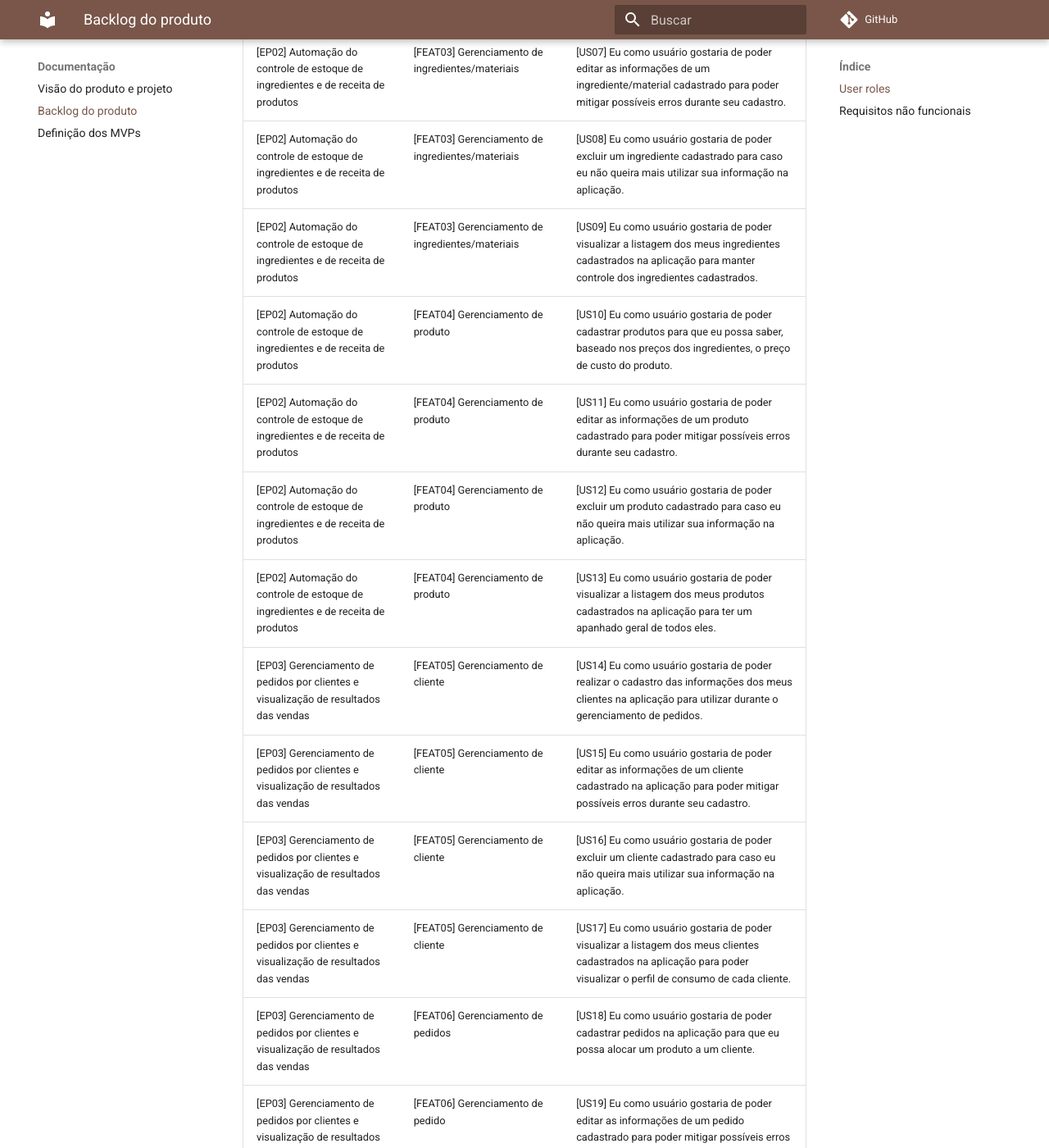
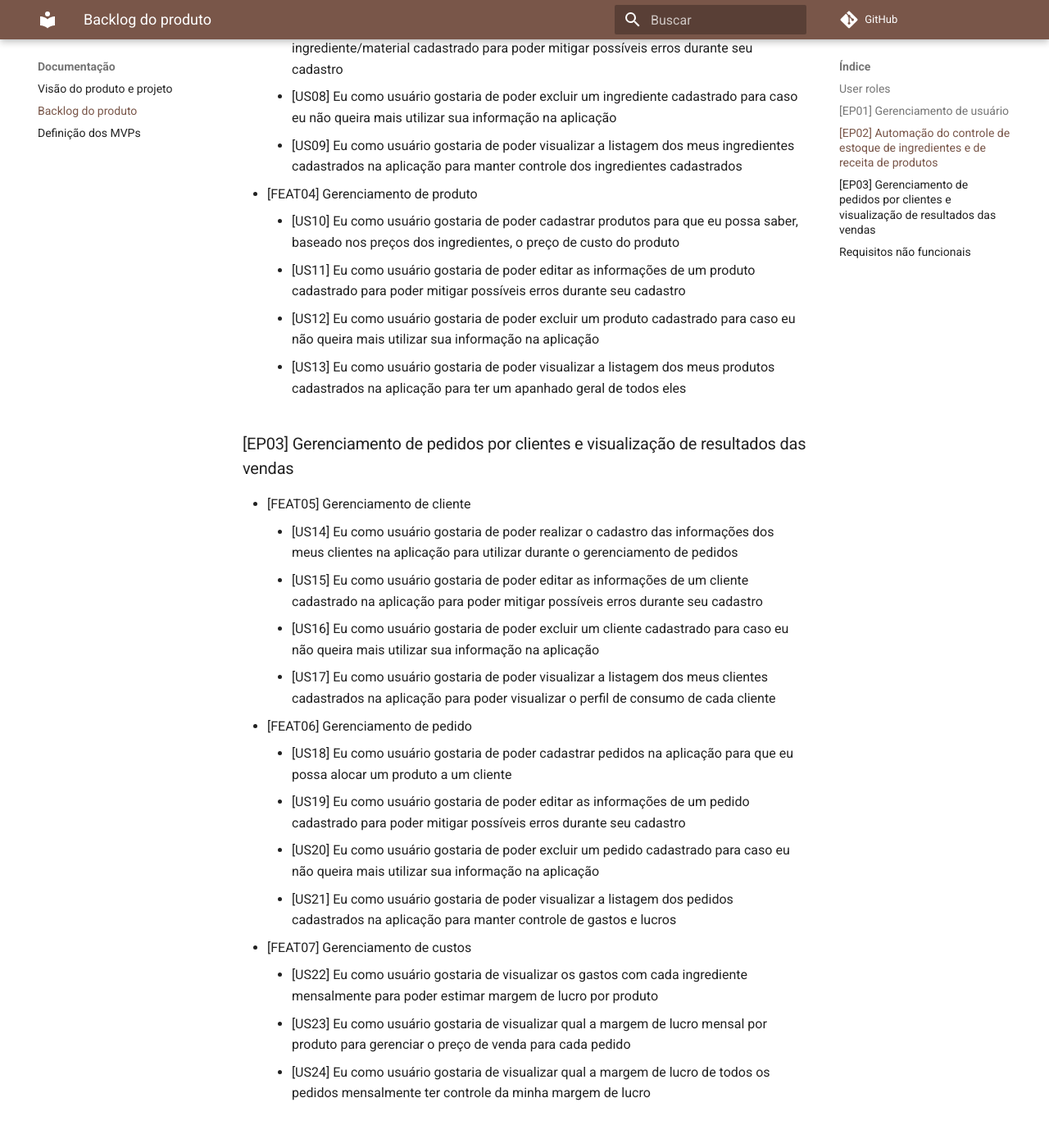
Before and after one commit to mdsreq-fga-unb/2022.2-Receitalista, an MkDocs documentation site: the page built from docs/backlog_do_produto.md, in a window 1280 px wide and 1400 px high, scrolled down 1122 px. Shown: the whole window at 82% size. Built offline with MkDocs 1.6.1 and Material for MkDocs 9.7.7, drawn with Linux system fonts in a browser that asks for light colours; comment, search, counter and statistics services are not loaded; some of the changed text lies outside the part shown.

Commit message:
Mudando tabela dos épicos para lista com as ramificações

```diff
--- a/docs/backlog_do_produto.md
+++ b/docs/backlog_do_produto.md
@@ -8,33 +8,45 @@
 
 - Usuário: Pessoa que tem necessidade em calcular o preço de custo de um produto, baseado no preço dos ingredientes/materiais e o preço da mão de obra, podendo colocar o preço final, com intuito de saber a margem de lucro que irá ter.
 
-| Épico | Feature | User Story |
-|-------|---------|------------|
-| [EP01] Gerenciamento de usuário | [FEAT01] Autenticação de usuário para entrar na plataforma | [US01] Eu como usuário gostaria de me cadastrar na aplicação para conseguir realizar login. |
-| [EP01] Gerenciamento de usuário | [FEAT01] Autenticação de usuário para entrar na plataforma | [US02] Eu como usuário gostaria de poder realizar o login na aplicação para poder utilizar suas funcionalidades. |
-| [EP01] Gerenciamento de usuário | [FEAT01] Autenticação de usuário para entrar na plataforma | [US03] Eu como usuário gostaria de poder alterar minha senha sem a necessidade de estar logado na aplicação para caso eu a esqueça. |
-| [EP01] Gerenciamento de usuário | [FEAT02] Ações voltadas para o perfil de usuário | [US04] Eu como usuário gostaria de poder editar minhas informações de cadastro na aplicação para que eu possa mitigar possíveis erros durante o cadastro. |
-| [EP01] Gerenciamento de cliente | [FEAT02] Ações voltadas para o perfil de usuário | [US05] Eu como usuário gostaria de poder excluir minha conta para que minhas informações sejam deletadas caso eu não queria mais utilizar a aplicação. |
-| [EP02] Automação do controle de estoque de ingredientes e de receita de produtos | [FEAT03] Gerenciamento de ingredientes/materiais | [US06] Eu como usuário gostaria de poder cadastrar os ingredientes na aplicação para que eu possa utilizar suas informações na criação de um produto. |
-| [EP02] Automação do controle de estoque de ingredientes e de receita de produtos | [FEAT03] Gerenciamento de ingredientes/materiais | [US07] Eu como usuário gostaria de poder editar as informações de um ingrediente/material cadastrado para poder mitigar possíveis erros durante seu cadastro. |
-| [EP02] Automação do controle de estoque de ingredientes e de receita de produtos | [FEAT03] Gerenciamento de ingredientes/materiais | [US08] Eu como usuário gostaria de poder excluir um ingrediente cadastrado para caso eu não queira mais utilizar sua informação na aplicação. |
-| [EP02] Automação do controle de estoque de ingredientes e de receita de produtos | [FEAT03] Gerenciamento de ingredientes/materiais | [US09] Eu como usuário gostaria de poder visualizar a listagem dos meus ingredientes cadastrados na aplicação para manter controle dos ingredientes cadastrados. |
-| [EP02] Automação do controle de estoque de ingredientes e de receita de produtos | [FEAT04] Gerenciamento de produto | [US10] Eu como usuário gostaria de poder cadastrar produtos para que eu possa saber, baseado nos preços dos ingredientes, o preço de custo do produto. |
-| [EP02] Automação do controle de estoque de ingredientes e de receita de produtos | [FEAT04] Gerenciamento de produto | [US11] Eu como usuário gostaria de poder editar as informações de um produto cadastrado para poder mitigar possíveis erros durante seu cadastro. |
-| [EP02] Automação do controle de estoque de ingredientes e de receita de produtos | [FEAT04] Gerenciamento de produto | [US12] Eu como usuário gostaria de poder excluir um produto cadastrado para caso eu não queira mais utilizar sua informação na aplicação. |
-| [EP02] Automação do controle de estoque de ingredientes e de receita de produtos | [FEAT04] Gerenciamento de produto | [US13] Eu como usuário gostaria de poder visualizar a listagem dos meus produtos cadastrados na aplicação para ter um apanhado geral de todos eles. |
-| [EP03] Gerenciamento de pedidos por clientes e visualização de resultados das vendas | [FEAT05] Gerenciamento de cliente | [US14] Eu como usuário gostaria de poder realizar o cadastro das informações dos meus clientes na aplicação para utilizar durante o gerenciamento de pedidos. |
-| [EP03] Gerenciamento de pedidos por clientes e visualização de resultados das vendas | [FEAT05] Gerenciamento de cliente | [US15] Eu como usuário gostaria de poder editar as informações de um cliente cadastrado na aplicação para poder mitigar possíveis erros durante seu cadastro. |
-| [EP03] Gerenciamento de pedidos por clientes e visualização de resultados das vendas | [FEAT05] Gerenciamento de cliente | [US16] Eu como usuário gostaria de poder excluir um cliente cadastrado para caso eu não queira mais utilizar sua informação na aplicação. |
-| [EP03] Gerenciamento de pedidos por clientes e visualização de resultados das vendas | [FEAT05] Gerenciamento de cliente | [US17] Eu como usuário gostaria de poder visualizar a listagem dos meus clientes cadastrados na aplicação para poder visualizar o perfil de consumo de cada cliente. |
-| [EP03] Gerenciamento de pedidos por clientes e visualização de resultados das vendas | [FEAT06] Gerenciamento de pedidos | [US18] Eu como usuário gostaria de poder cadastrar pedidos na aplicação para que eu possa alocar um produto a um cliente. |
-| [EP03] Gerenciamento de pedidos por clientes e visualização de resultados das vendas | [FEAT06] Gerenciamento de pedido | [US19] Eu como usuário gostaria de poder editar as informações de um pedido cadastrado para poder mitigar possíveis erros durante seu cadastro. |
-| [EP03] Gerenciamento de pedidos por clientes e visualização de resultados das vendas | [FEAT06] Gerenciamento de pedido | [US20] Eu como usuário gostaria de poder excluir um pedido cadastrado para caso eu não queira mais utilizar sua informação na aplicação. |
-| [EP03] Gerenciamento de pedidos por clientes e visualização de resultados das vendas | [FEAT06] Gerenciamento de pedido | [US21] Eu como usuário gostaria de poder visualizar a listagem dos  pedidos cadastrados na aplicação para manter controle de gastos e lucros. |
-| [EP03] Gerenciamento de pedidos por clientes e visualização de resultados das vendas | [FEAT07] Gerenciamento de custos | [US22] Eu como usuário gostaria de visualizar os gastos com cada ingrediente mensalmente para poder estimar margem de lucro por produto. |
-| [EP03] Gerenciamento de pedidos por clientes e visualização de resultados das vendas | [FEAT07] Gerenciamento de custos | [US23] Eu como usuário gostaria de visualizar qual a margem de lucro mensal por produto para gerenciar o preço de venda para cada pedido. |
-| [EP03] Gerenciamento de pedidos por clientes e visualização de resultados das vendas | [FEAT07] Gerenciamento de custos | [US24] Eu como usuário gostaria de visualizar qual a margem de lucro de todos os pedidos mensalmente ter controle da minha margem de lucro. |
+### [EP01] Gerenciamento de usuário
 
+   - [FEAT01] Autenticação de usuário para entrar na plataforma
+      - [US01] Eu como usuário gostaria de me cadastrar na aplicação para conseguir realizar login
+      - [US02] Eu como usuário gostaria de poder realizar o login na aplicação para poder utilizar suas funcionalidades
+      - [US03] Eu como usuário gostaria de poder alterar minha senha sem a necessidade de estar logado na aplicação para caso eu a esqueça
+   - [FEAT02] Ações voltadas para o perfil de usuário
+      - [US04] Eu como usuário gostaria de poder editar minhas informações de cadastro na aplicação para que eu possa mitigar possíveis erros durante o cadastro
+      - [US05] Eu como usuário gostaria de poder excluir minha conta para que minhas informações sejam deletadas caso eu não queria mais utilizar a aplicação
+
+
+### [EP02] Automação do controle de estoque de ingredientes e de receita de produtos
+  - [FEAT03] Gerenciamento de ingredientes/materiais
+      - [US06] Eu como usuário gostaria de poder cadastrar os ingredientes na aplicação para que eu possa utilizar suas informações na criação de um produto
+      - [US07] Eu como usuário gostaria de poder editar as informações de um ingrediente/material cadastrado para poder mitigar possíveis erros durante seu cadastro
+      - [US08] Eu como usuário gostaria de poder excluir um ingrediente cadastrado para caso eu não queira mais utilizar sua informação na aplicação
+      - [US09] Eu como usuário gostaria de poder visualizar a listagem dos meus ingredientes cadastrados na aplicação para manter controle dos ingredientes cadastrados
+  - [FEAT04] Gerenciamento de produto
+      - [US10] Eu como usuário gostaria de poder cadastrar produtos para que eu possa saber, baseado nos preços dos ingredientes, o preço de custo do produto
+      - [US11] Eu como usuário gostaria de poder editar as informações de um produto cadastrado para poder mitigar possíveis erros durante seu cadastro
+      - [US12] Eu como usuário gostaria de poder excluir um produto cadastrado para caso eu não queira mais utilizar sua informação na aplicação
+      - [US13] Eu como usuário gostaria de poder visualizar a listagem dos meus produtos cadastrados na aplicação para ter um apanhado geral de todos eles
+
+
+### [EP03] Gerenciamento de pedidos por clientes e visualização de resultados das vendas
+  - [FEAT05] Gerenciamento de cliente
+      - [US14] Eu como usuário gostaria de poder realizar o cadastro das informações dos meus clientes na aplicação para utilizar durante o gerenciamento de pedidos
+      - [US15] Eu como usuário gostaria de poder editar as informações de um cliente cadastrado na aplicação para poder mitigar possíveis erros durante seu cadastro
+      - [US16] Eu como usuário gostaria de poder excluir um cliente cadastrado para caso eu não queira mais utilizar sua informação na aplicação
+      - [US17] Eu como usuário gostaria de poder visualizar a listagem dos meus clientes cadastrados na aplicação para poder visualizar o perfil de consumo de cada cliente
+  - [FEAT06] Gerenciamento de pedido
+      - [US18] Eu como usuário gostaria de poder cadastrar pedidos na aplicação para que eu possa alocar um produto a um cliente
+      - [US19] Eu como usuário gostaria de poder editar as informações de um pedido cadastrado para poder mitigar possíveis erros durante seu cadastro
+      - [US20] Eu como usuário gostaria de poder excluir um pedido cadastrado para caso eu não queira mais utilizar sua informação na aplicação
+      - [US21] Eu como usuário gostaria de poder visualizar a listagem dos  pedidos cadastrados na aplicação para manter controle de gastos e lucros
+  - [FEAT07] Gerenciamento de custos
+      - [US22] Eu como usuário gostaria de visualizar os gastos com cada ingrediente mensalmente para poder estimar margem de lucro por produto
+      - [US23] Eu como usuário gostaria de visualizar qual a margem de lucro mensal por produto para gerenciar o preço de venda para cada pedido
+      - [US24] Eu como usuário gostaria de visualizar qual a margem de lucro de todos os pedidos mensalmente ter controle da minha margem de lucro
 
 <br>
 
```
